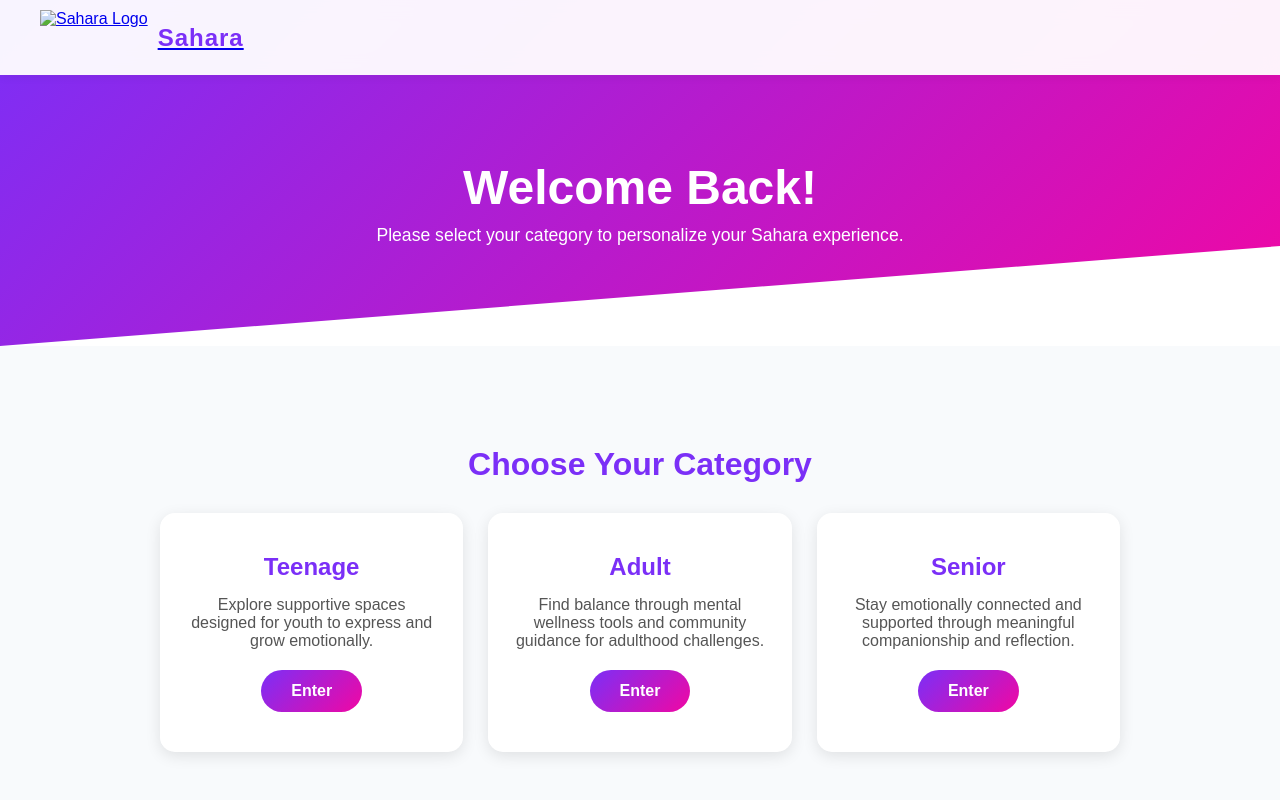
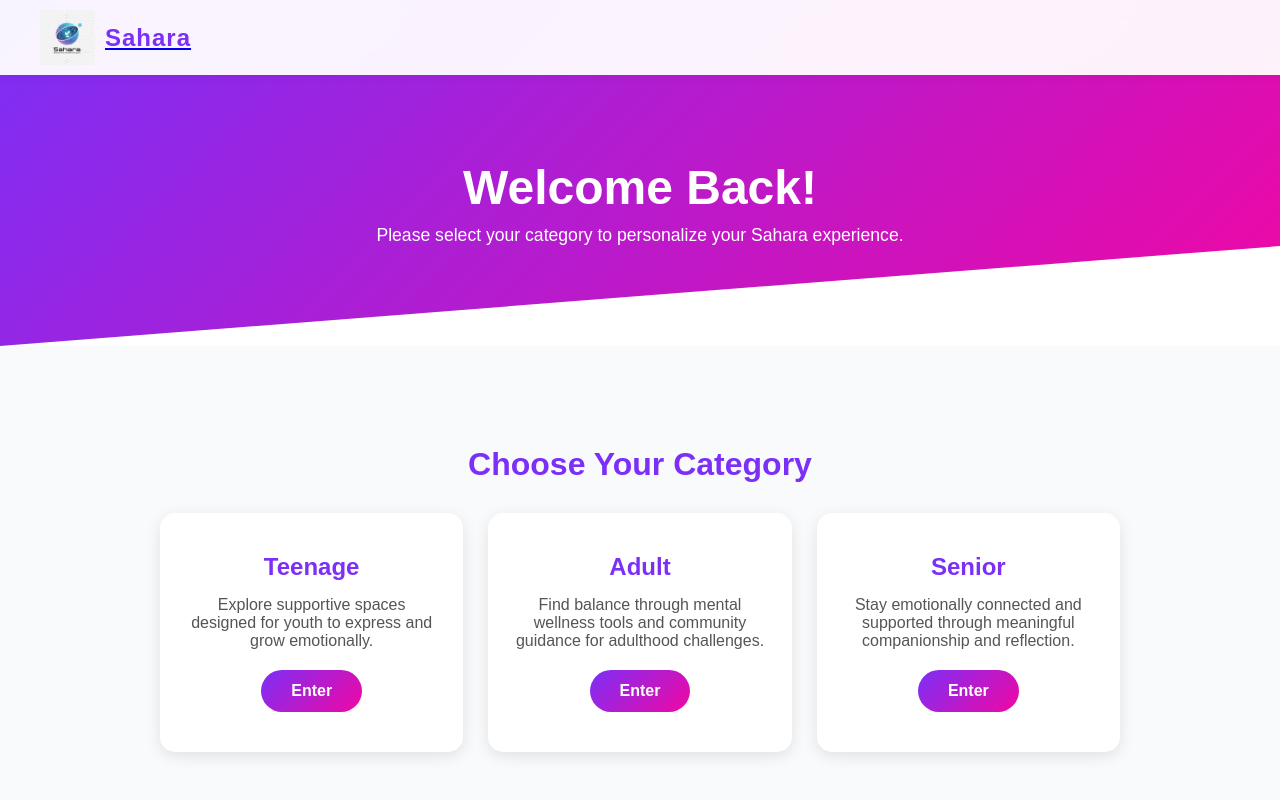
Before and after one commit to asthana5/Sahara, a plain HTML site: page choose.html in a window 1280 px wide. Shown: the top 800 px of the page. Drawn offline with Linux system fonts and the light colour scheme.

Commit message:
Update choose.html
sahara logo added

```diff
--- a/choose.html
+++ b/choose.html
@@ -92,7 +92,7 @@
 
   <nav>
     <a href="index.html" class="logo-container">
-      <img src="unnamed.jpg" alt="Sahara Logo">
+      <img src="sahara.png" alt="Sahara Logo">
       <span>Sahara</span>
     </a>
   </nav>
```
